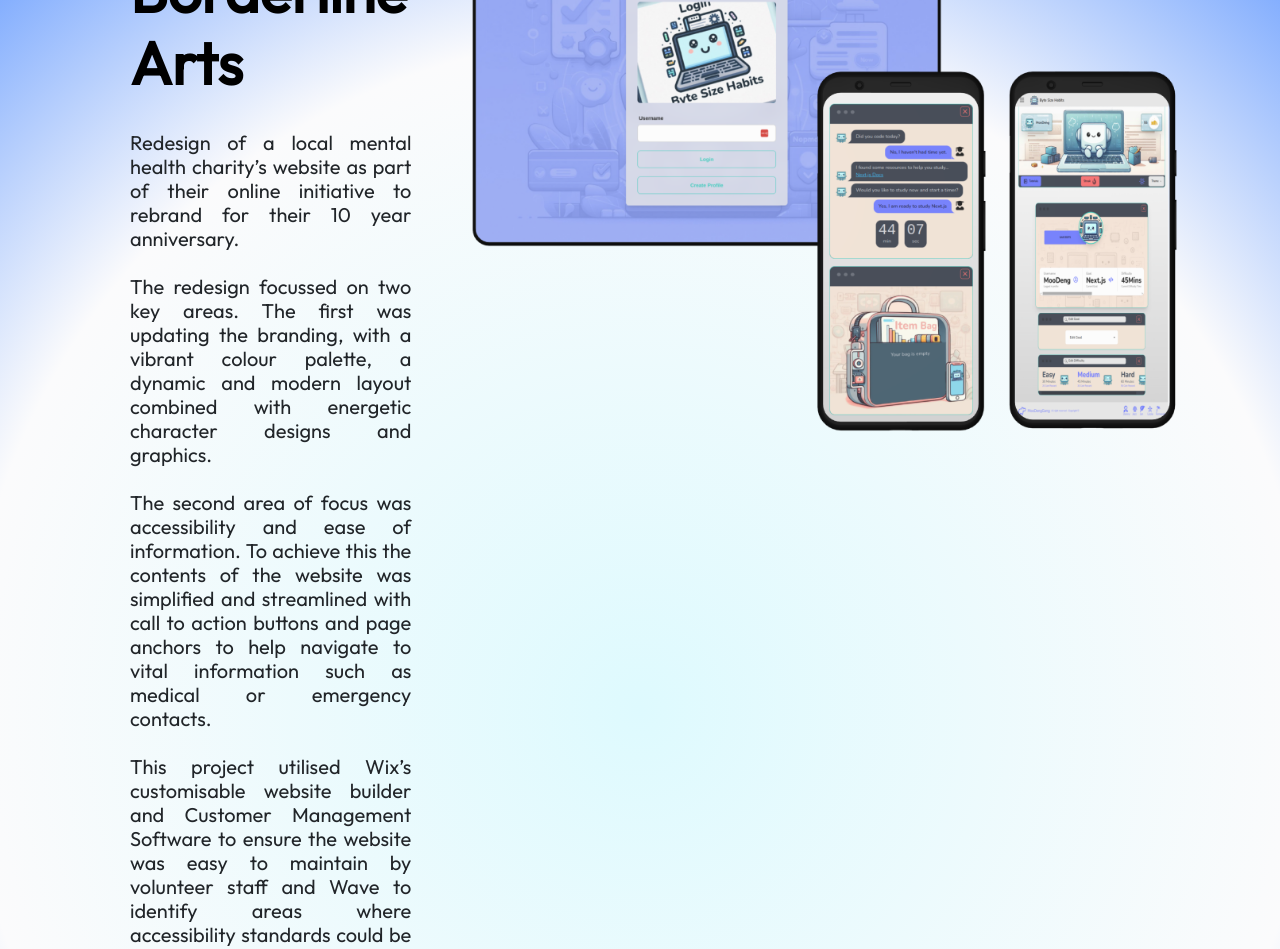
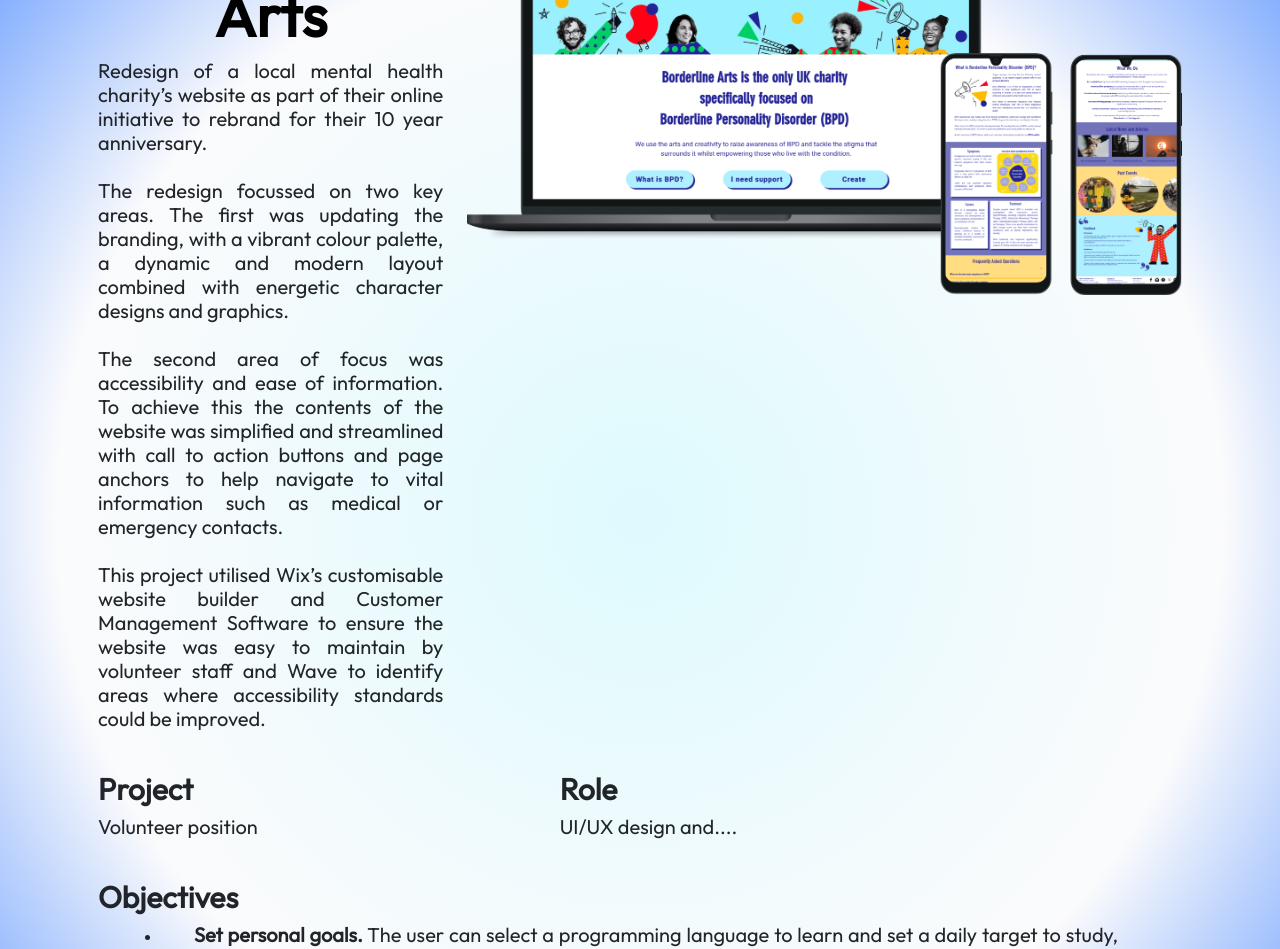
Before and after one commit to JenWarman/portfolio, a React (Vite) app: page /borderline-arts in a window 1280 px wide. Shown: the part 260-1209 px from the top of the page. Built offline with nearby package versions, Linux system fonts and the light colour scheme.

Commit message:
images and links in borderline arts component

```diff
--- a/src/components/BorderlineArts.jsx
+++ b/src/components/BorderlineArts.jsx
@@ -7,8 +7,8 @@ function BorderlineArts() {
         <Container classname='byte-size-habits'>
           <Row className='byte-size-row'>
             <Col className='byte-size-col'xs={10} md={4}>
-            <h1 className="byte-size-title"><Link className='recent-projects-link'to='https://byte-size-habits.vercel.app/'>Borderline Arts</Link></h1>
-            <h5 className="byte-size-intro"><Link className='recent-projects-link' to='https://github.com/DannyGreenan/byte-size-habits'><strong></strong></Link> Redesign of a local mental health charity’s website as part of their online initiative to rebrand for their 10 year anniversary.<br></br>
+            <h1 className="borderline-title"><Link className='recent-projects-link'to='https://byte-size-habits.vercel.app/'>Borderline Arts</Link></h1>
+            <h5 className="borderline-intro"><Link className='recent-projects-link' to='https://github.com/DannyGreenan/byte-size-habits'><strong></strong></Link> Redesign of a local mental health charity’s website as part of their online initiative to rebrand for their 10 year anniversary.<br></br>
 
 <br></br>The redesign focussed on two key areas. The first was updating the branding, with a vibrant colour palette, a dynamic and modern layout combined with energetic character designs and graphics.<br></br>
 
@@ -18,20 +18,22 @@ function BorderlineArts() {
 </h5>
             </Col>
             <Col xs={10} md={8}>
-            <Image classname='byte-size-group-image'src='../ByteSizeGroupCropped.png'fluid />
+            <Image classname='byte-size-group-image'src='../BorderlineArts.png'fluid />
             </Col>
           </Row>
           <Row className='byte-size-row'>
             <Col xs={5} md={5}>
-            <h2 className="byte-size-sub-header">Project</h2>
-            <h5 className="byte-size-intro">Volunteer position</h5>
-            <h2 className="byte-size-sub-header">Role</h2>
-            <h5 className="byte-size-intro">UI/UX design and....</h5>
+            <h2 className="borderline-sub-header">Project</h2>
+            <h5 className="borderline-intro">Volunteer position</h5>
+            </Col>
+            <Col>
+            <h2 className="borderline-sub-header">Role</h2>
+            <h5 className="borderline-intro">UI/UX design and....</h5>
             </Col>
           </Row>
-          <Row className='byte-size-row'>
-            <Col xs={11} md={11}className="byte-size-objectives">
-            <h2 className="byte-size-sub-header">Objectives</h2>
+          <Row className='borderline-row'>
+            <Col xs={11} md={12}className="borderline-objectives">
+            <h2 className="borderline-sub-header">Objectives</h2>
           <ul>
               <li className="byte-size-list"><h5 className="byte-size-list"><span><strong>Set personal goals.</strong> The user can select a programming language to learn and set a daily target to study, for example 30 minutes per day. </span></h5></li>
               <li className="byte-size-list"><h5 className="byte-size-list"><span><strong>Motivate the user.</strong> Nibbler's health decreases over time and the only way to restore him to full charge is for the user to complete their daily learning objective.
--- a/src/index.css
+++ b/src/index.css
@@ -239,6 +239,22 @@ iframe {
 .book-club-intro {
   text-align: justify;
   padding: 1rem;
+}
+
+.borderline-title {
+  text-align: center;
+  font-weight: bold;
+ font-size: 60px;
+}
+.borderline-intro {
+  text-align: justify;
+}
+.borderline-sub-header {
+  font-weight: bold;
+  font-size: 30px;
+}
+.borderline-row {
+  padding: 1rem
 }
 /* mobile */
 @media screen and (max-width: 1200px) {
```
Also changed, not shown: public/BorderlineArts.png (added), public/BorderlineArtsHomepage.png (added).
